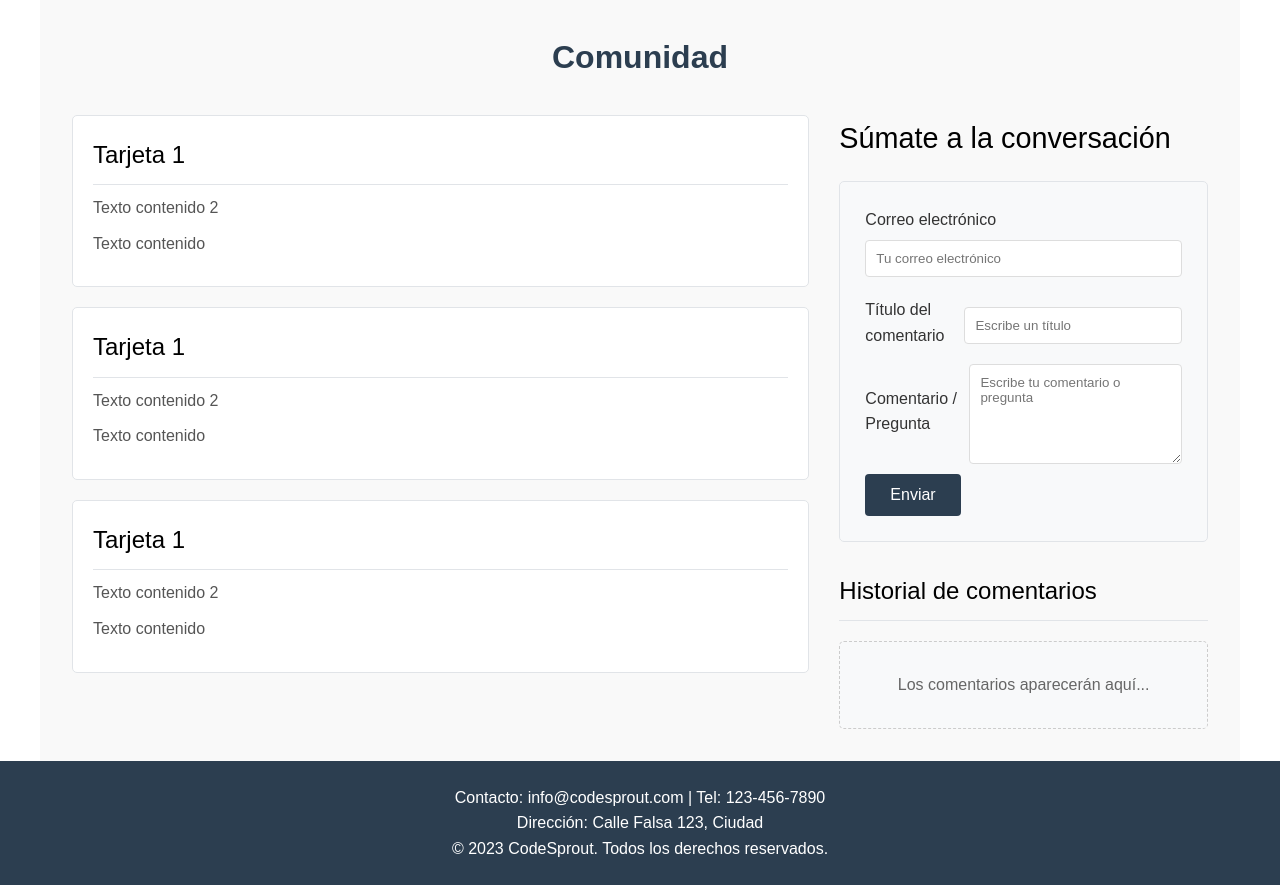
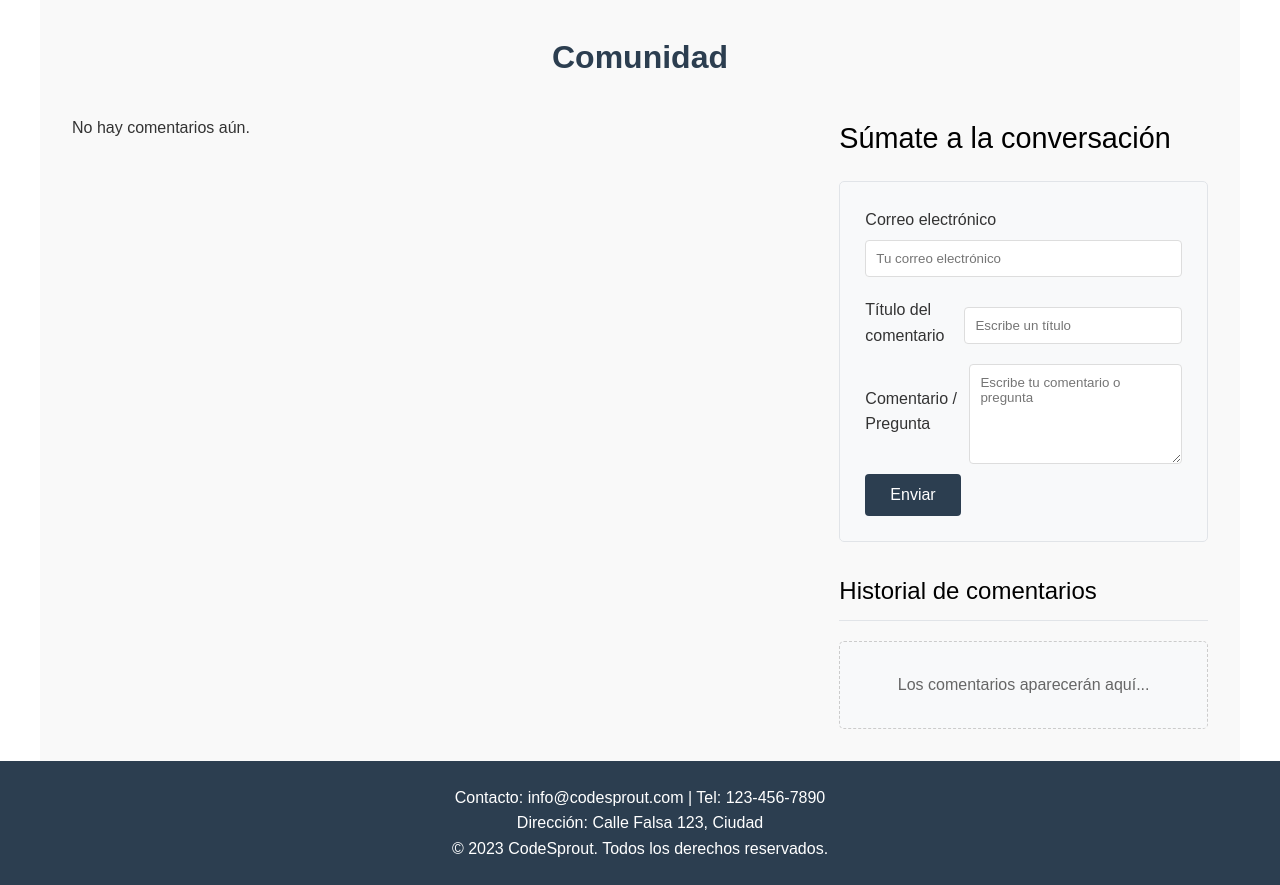
Before and after one commit to Sulv3er/ProgramcionWEB_Melica, a PHP site: page /HTML/comunidad2.php in a window 1280 px wide. Shown: the part 74-959 px from the top of the page. Run offline with PHP 8.4, Linux system fonts and the light colour scheme.

Commit message:
Ya funcionan las pantallas de comunidad y comunidad2 para visualizar los comentarios de la base de datos

```diff
--- a/HTML/comunidad2.php
+++ b/HTML/comunidad2.php
@@ -29,26 +29,20 @@ include_once ('header.php');
             <!-- Columna izquierda: tarjetas de la comunidad -->
             <div class="left-column">
                 <div class="cards-container">
-                    <!-- Tarjeta 1 -->
-                    <div class="community-card">
-                        <h2>Tarjeta 1</h2>
-                        <p>Texto contenido 2</p>
-                        <p>Texto contenido</p>
-                    </div>
+                    <?php
+                    if (isset($comentarios) && $comentarios->num_rows > 0) {
+                        while ($fila = $comentarios->fetch_assoc()) {
+                            echo '<div class="community-card">';
+                            echo '<h2>' . htmlspecialchars($fila['titulo_comentario']) . '</h2>';
+                            echo '<p><strong>Publicado por:</strong> ' . htmlspecialchars($fila['email']) . '</p>';
+                            echo '<p>' . nl2br(htmlspecialchars($fila['comentario'])) . '</p>';
+                            echo '</div>';
+                        }
+                    } else {
+                        echo '<p>No hay comentarios aún.</p>';
+                    }
+                    ?>
 
-                    <!-- Tarjeta 2 -->
-                    <div class="community-card">
-                        <h2>Tarjeta 1</h2>
-                        <p>Texto contenido 2</p>
-                        <p>Texto contenido</p>
-                    </div>
-
-                    <!-- Tarjeta 3 -->
-                    <div class="community-card">
-                        <h2>Tarjeta 1</h2>
-                        <p>Texto contenido 2</p>
-                        <p>Texto contenido</p>
-                    </div>
                 </div>
             </div>
 
--- a/HTML/header.php
+++ b/HTML/header.php
@@ -5,9 +5,9 @@
                 <li><a href="../index.html">Inicio</a></li>
                 <li><a href="../HTML/material.php">Material</a></li>
                 <li class="dropdown">
-                    <a href="../HTML/comunidad.php" class="dropbtn">Comunidad</a>
+                    <a href="../Controller/controllerHome.php?opcion=COMENTARIOS" class="dropbtn">Comunidad</a>
                     <div class="dropdown-content">
-                        <a href="../HTML/comunidad2.php">Comunidad 2</a>
+                        <a href="../Controller/controllerHome.php?opcion=COMUNIDAD2">Comunidad 2</a>
                     </div>
                 </li>
                 <li><a href="../Controller/controllerHome.php?opcion=EJEMPLOS">Ejemplos</a></li>
--- a/index.html
+++ b/index.html
@@ -35,14 +35,12 @@
 
                 <!-- Menú desplegable para Comunidad -->
                 <li class="dropdown">
-                    <a href="HTML/comunidad.php" class="dropbtn">Comunidad</a>
+                    <a href="Controller/controllerHome.php?opcion=COMENTARIOS" class="dropbtn">Comunidad</a>
                     <div class="dropdown-content">
-                        <a href="HTML/comunidad2.php">Comunidad 2</a>
+                        <a href="Controller/controllerHome.php?opcion=COMUNIDAD2">Comunidad 2</a>
                     </div>
                 </li>
                 <li><a href="Controller/controllerHome.php?opcion=EJEMPLOS">Ejemplos</a></li>
-
-                <li><a href="HTML/editarPerfil.php">Editar perfil</a></li> <!--Enlace temporal a editar perfil-->
 
                 <!-- Sección de autenticación (inicio de sesión, registro, perfil) -->
                 <div class="auth-section">
```
Also changed, not shown: Controller/controllerHome.php (+18 -2 lines), HTML/comunidad.php (+14 -12 lines), model/model_comentarios.php (+11 -0 lines).
